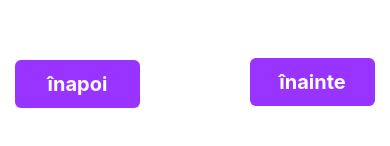
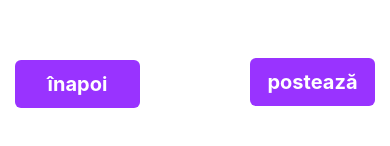
Before and after one commit to ralucaciulpan/CommuniTIM, a React Native app in the folder CommunitimUI/: screen /screen_otherProblem in a window 390 px wide. Shown: the part 596-742 px from the top of the page. Built offline with nearby package versions, Linux system fonts and the light colour scheme.

Commit message:
changed buttons text

```diff
--- a/CommunitimUI/src/screens/LoginPage.js
+++ b/CommunitimUI/src/screens/LoginPage.js
@@ -11,7 +11,7 @@ export default function LoginPage({navigation}){
   }
   const submitCredentials = async (event) =>{
     try {
-      const response = await axios.post('http://192.168.1.233:8080/users/login', {
+      const response = await axios.post('http://192.168.1.193:8080/users/login', {
         username:name,
         password:password
       });
--- a/CommunitimUI/src/screens/OtherProblemPage.js
+++ b/CommunitimUI/src/screens/OtherProblemPage.js
@@ -98,7 +98,7 @@ export default function OthertProblemPage({navigation}){
 
             <Pressable style = {styles.forwardButton}
             onPress={addressHandler}>
-                <Text style = {styles.buttonText}>înainte</Text>
+                <Text style = {styles.buttonText}>postează</Text>
             </Pressable>
 
         </View>
--- a/CommunitimUI/src/screens/SignupPage.js
+++ b/CommunitimUI/src/screens/SignupPage.js
@@ -12,7 +12,7 @@ export default function SignupPage({navigation}){
     }
     const submitCredentials = async (event) =>{
       try {
-        const response = await axios.post('http://192.168.1.233:8080/users/add', {
+        const response = await axios.post('http://192.168.1.193:8080/users/add', {
           username:name,
           password:password,
           email:email
--- a/CommunitimUI/src/screens/lightProblemPage.js
+++ b/CommunitimUI/src/screens/lightProblemPage.js
@@ -98,7 +98,7 @@ export default function LightProblemPage({navigation}){
 
             <Pressable style = {styles.forwardButton}
             onPress={addressHandler}>
-                <Text style = {styles.buttonText}>înainte</Text>
+                <Text style = {styles.buttonText}>postează</Text>
             </Pressable>
 
         </View>
```
